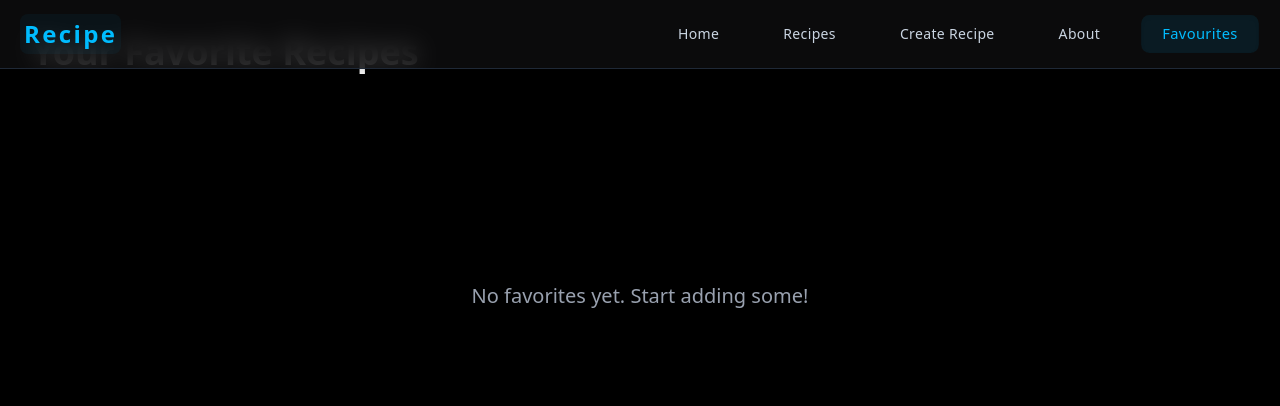
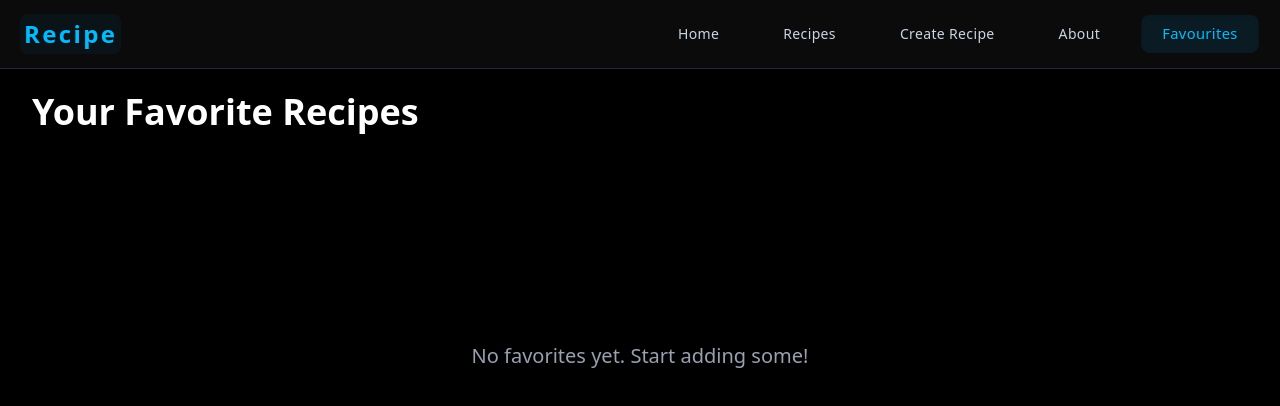
Before and after one commit to RachitGandhi-Mern/Recipe-Project, a React (Vite) app: page /Favourites in a window 1280 px wide. Shown: the top 406 px of the page. Built offline with nearby package versions, Linux system fonts and the light colour scheme.

Commit message:
New Changes

```diff
--- a/src/Components/Fav.jsx
+++ b/src/Components/Fav.jsx
@@ -7,8 +7,8 @@ const Favorites = () => {
   console.log(favorites)
 
   return (
-    <div className="min-h-screen w-full p-4 sm:p-6 lg:p-8 bg-black text-white pt-20 sm:pt-25">
-      <h1 className="text-2xl sm:text-3xl lg:text-4xl font-bold mb-4 sm:mb-6 text-center sm:text-left">
+    <div className="min-h-screen w-full p-4 sm:p-6 lg:p-8 bg-black text-white pt-20 sm:pt-25 ">
+      <h1 className="text-2xl sm:text-3xl lg:text-4xl font-bold mb-4 sm:mb-6 text-center sm:text-left pt-15">
         Your Favorite Recipes
       </h1>
       {(favorites && favorites.length === 0) ? (
--- a/src/Components/Getrecipe.jsx
+++ b/src/Components/Getrecipe.jsx
@@ -11,6 +11,7 @@ import {
 } from 'lucide-react';
 import { useNavigate } from 'react-router-dom';
 import { recipescontext } from '../Context/Recipecontext';
+
 
 const GetRecipe = () => {
   const [favorites, setFavorites] = useState(new Set());
@@ -98,7 +99,7 @@ const GetRecipe = () => {
         </button>
         <div className="absolute top-6 right-6 flex gap-3">
           <button
-            onClick={toggleFavorite}
+            onClick={() => toggleFavorite(recipe)}
             className={`p-3 rounded-full border backdrop-blur-sm transition-all duration-200 hover:scale-110 ${
               favorites.has(recipe.id)
                 ? 'bg-red-500/20 border-red-500/50 text-red-400'
--- a/src/Components/Home.jsx
+++ b/src/Components/Home.jsx
@@ -31,7 +31,8 @@ const Home = () => {
       path: "/Recipes"
     }
   ];
-const navigate = useNavigate();
+    const navigate = useNavigate();
+
   const stats = [
     { label: "Recipes Created", value: "1,234", icon: BookOpen },
     { label: "Active Users", value: "5.6K", icon: Users },
```
